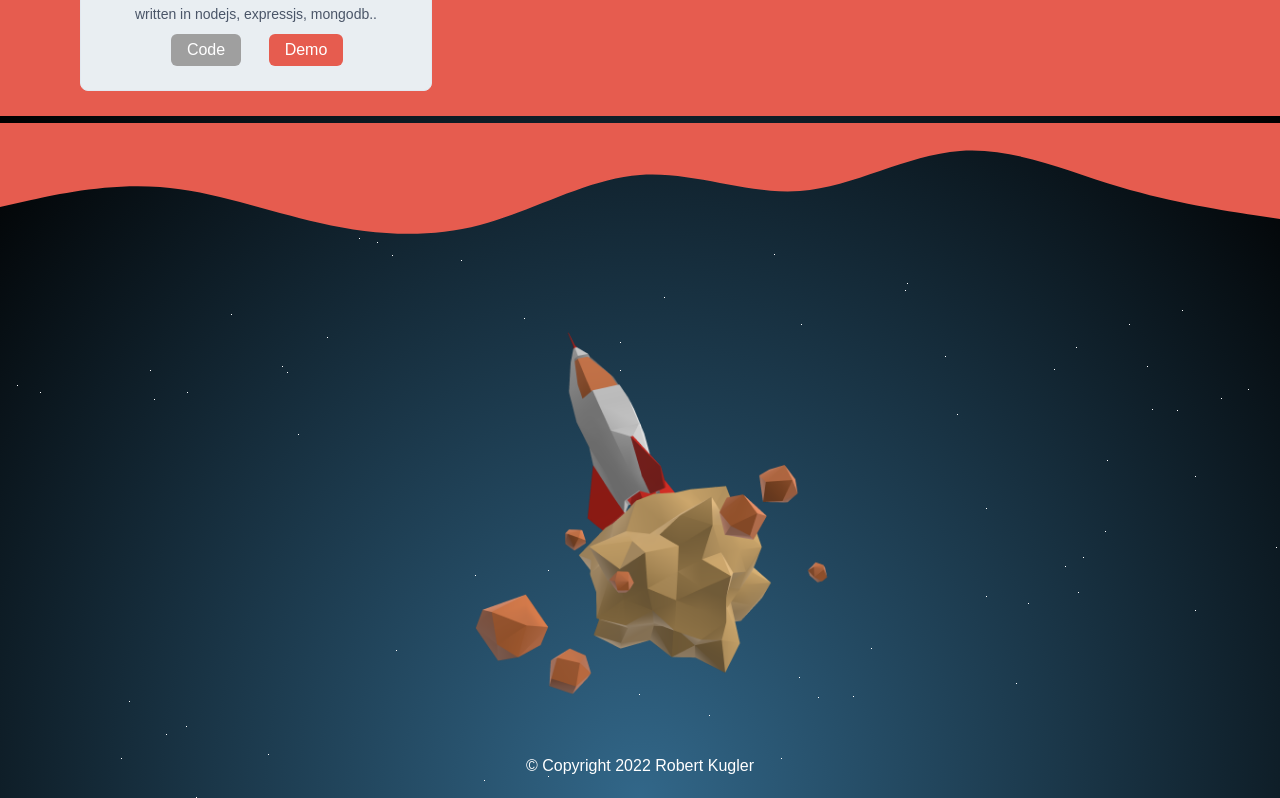
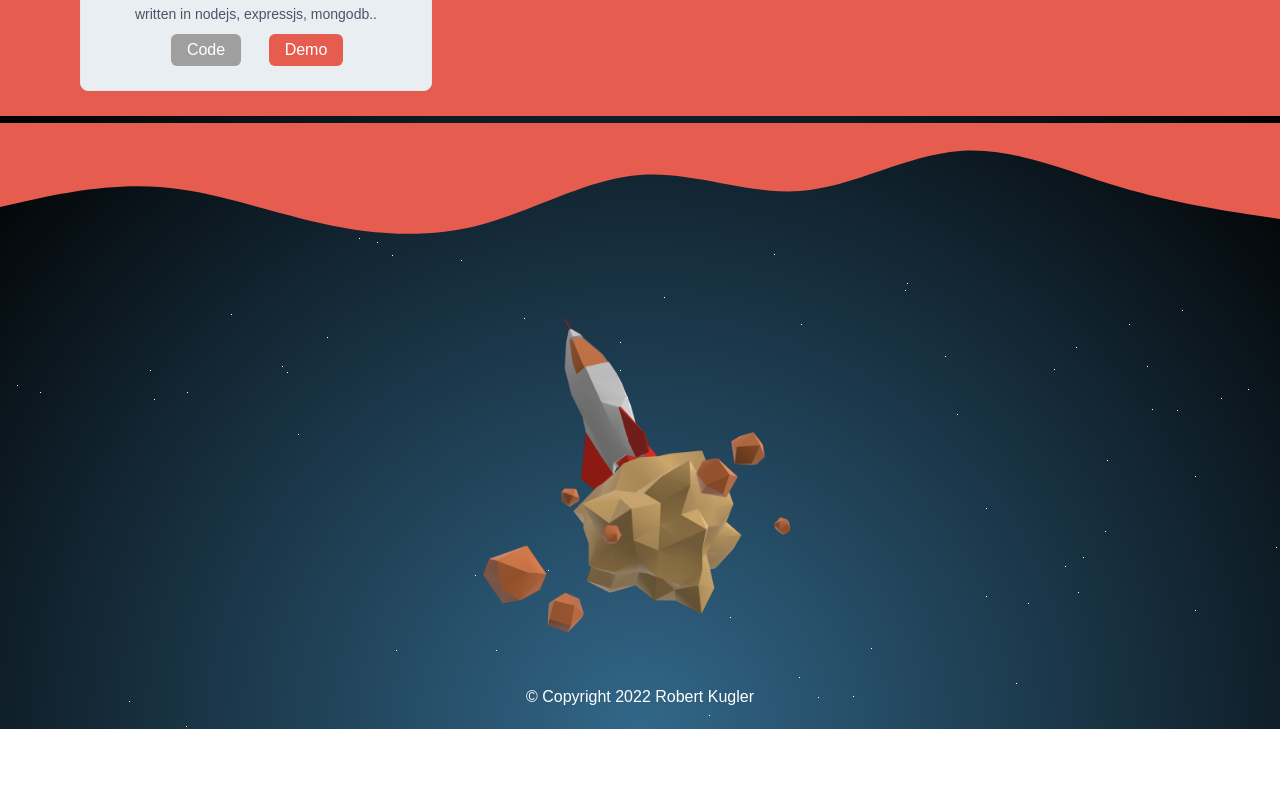
Before and after one commit to superbahbi/portfolio, a React (Create React App) app: page / in a window 1280 px wide. Shown: the part 2213-3011 px from the top of the page. After the commit the page ends 2942 px from the top, so only its background shows below. Built offline with nearby package versions, Linux system fonts and the light colour scheme.

Commit message:
minor responsive change

```diff
--- a/src/Components/Animation/FloatingRocket.jsx
+++ b/src/Components/Animation/FloatingRocket.jsx
@@ -13,14 +13,12 @@ const Rocket = styled(Image)`
   animation-duration: 3s;
   animation-iteration-count: infinite;
   animation-timing-function: ease-in-out;
-  margin-left: 30px;
-  margin-top: 5px;
 `;
 const FloatingRocket = () => {
   return (
     <>
       <Center>
-        <Rocket boxSize="lg" src={RocketBase} alt="Rocket Base" />
+        <Rocket boxSize="md" src={RocketBase} alt="Rocket Base" />
       </Center>
     </>
   );
--- a/src/Components/Animation/Meteor.jsx
+++ b/src/Components/Animation/Meteor.jsx
@@ -34,7 +34,7 @@ const StyledMeteor = styled.div`
 
   animation: ${meteor} ${(props) => props.delay}s linear infinite;
   @media (max-width: 768px) {
-    animation: ${meteor} ${(props) => props.delay + 5}s linear infinite;
+    animation: ${meteor} ${(props) => props.delay + 10}s linear infinite;
   }
   &:before {
     content: "";
@@ -59,7 +59,7 @@ const Meteor = ({ amount }) => {
             className="Meteor"
             delay={Math.floor((Math.random() * 15 + 3) * 100) / 100}
             vertical={Math.floor(Math.random() * 90 + 9)}
-            horizontal={Math.floor(Math.random() * 200 + 100)}
+            horizontal={Math.floor(Math.random() * 250 + 50)}
           />
         );
       })}
--- a/src/Components/Footer.jsx
+++ b/src/Components/Footer.jsx
@@ -7,6 +7,9 @@ const FooterContainer = styled.div`
   position: relative;
   text-align: center;
   top: -120px;
+  @media (max-width: 1024px) {
+    top: -100px;
+  }
   padding-top: 120px;
   padding-bottom: 20px;
   background: radial-gradient(
--- a/src/Components/Header.jsx
+++ b/src/Components/Header.jsx
@@ -23,6 +23,9 @@ const HeaderLogo = styled.div`
   margin-right: auto;
 `;
 const HeaderLinks = styled.a`
+  @media (max-width: 768px) {
+    display: none;
+  }
   margin-left: 12px;
   margin-bottom: auto;
 `;
```
